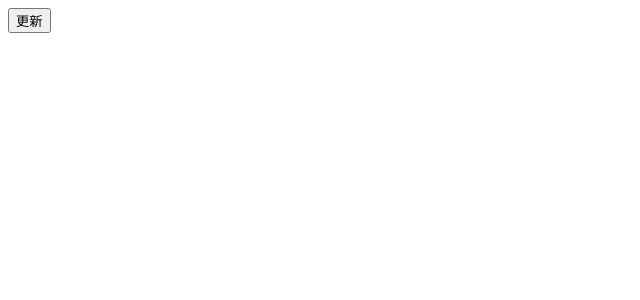
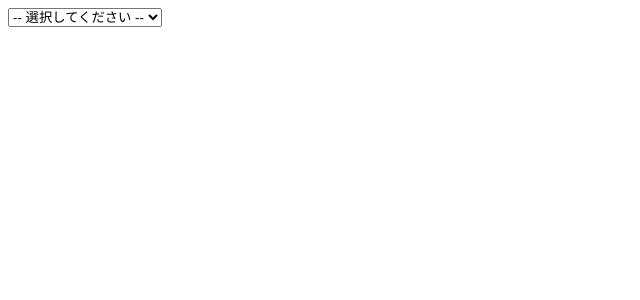
Before and after one commit to miku393911/react_learning, a React (Vite) app: page / in a window 1280 px wide. Shown: the top 300 px of the page, without its empty margins (0-640 px from the left). Built offline with nearby package versions, Linux system fonts and the light colour scheme.

Commit message:
9番まで完了

```diff
--- a/src/App.jsx
+++ b/src/App.jsx
@@ -95,13 +95,56 @@ Q1のカウンターを改造し、数字の横に以下のルールで文字を
 数値入力欄と「更新」ボタンがあります。
 これまでに入力された数値の中で、**最大の数値**だけを常に表示し続けるコンポーネントを作ってください。
 *   **Hooks:** `useState`*/
-export function App (){
+/*export function App (){
   const [current, setCurrent] = useState("");  //現在の入力された値を保存
-  const [muxNumber, setMuxNumber] = useState(0);  //最大値を保存
-  const onClickToggle = () => {}
+  const [maxNumber, setMaxNumber] = useState(0);  //最大値を保存
+  return ( //useState()は状態の管理に応じて複数書いてOK!
+    <>
+      <input value={current} onChange={ (e) => setCurrent(e.target.value)} placeholder="数値を入力してください" />
+      <button onClick={ () => {(Number(current)) > maxNumber ? setMaxNumber(Number(current)) : setMaxNumber(maxNumber)}}>更新</button>
+      <p>最大値を表示: {maxNumber}</p>
+    </>
+  )
+}*/
+
+/*### Q8. 成績判定 (条件分岐)
+点数（0~100）を入力すると、以下の評価を表示してください。
+*   80以上: "A判定"
+*   70以上: "B判定"
+*   60以上: "C判定"
+*   それ以外: "D判定"
+*   **Hooks:** `useState`*/
+/*export function App (){
+  const [score, setScore] = useState("");
   return (
     <>
-      <button>更新</button>
+      <input type="text" value={score} onChange={ (e) => setScore(e.target.value)} placeholder="数値を入力してください" />
+      <p>評価: {(score === "") ? "" : (score >= 80) ? "A判定" : (score >= 70) ? "B判定" : (score >= 60) ? "C判定" : "D判定"}</p>
     </>
-  )
+  ) //scoreは文字列なので、Number()で囲むと更に良い
+}*/
+
+/*### Q9. 背景色スイッチャー (Switch文ロジック)
+セレクトボックス（ドロップダウン）で「赤」「青」「緑」を選択できるようにします。
+選択した色に合わせて、画面（またはボックス）の背景色を変更してください。
+*   **Hooks:** `useState`*/
+export function App (){
+  const [color, setColor] = useState("");
+  const bgcolor = () => {
+     switch(color){
+      case "赤" : return "pink";  //値を返してあげる
+      case "青" : return "lightblue";
+      case "緑" : return "lightgreen";
+      default : return "white";  //デフォルトの状態も書いてあげる
+  }}
+  return ( //全体にstyleを定義する（最初のreturn内の<div>タグに適用させる / 定義したかたまりごと呼び出してもOK
+    <div style={{backgroundColor: bgcolor(), width: "155px", height: "25px", borderRadius: "5px"}}>
+      <select name="color" onChange={ (e) => setColor(e.target.value)}>
+        <option value="">-- 選択してください --</option>
+        <option value="赤">赤</option>
+        <option value="青">青</option>
+        <option value="緑">緑</option>
+      </select>
+    </div>
+    )
 }
```
